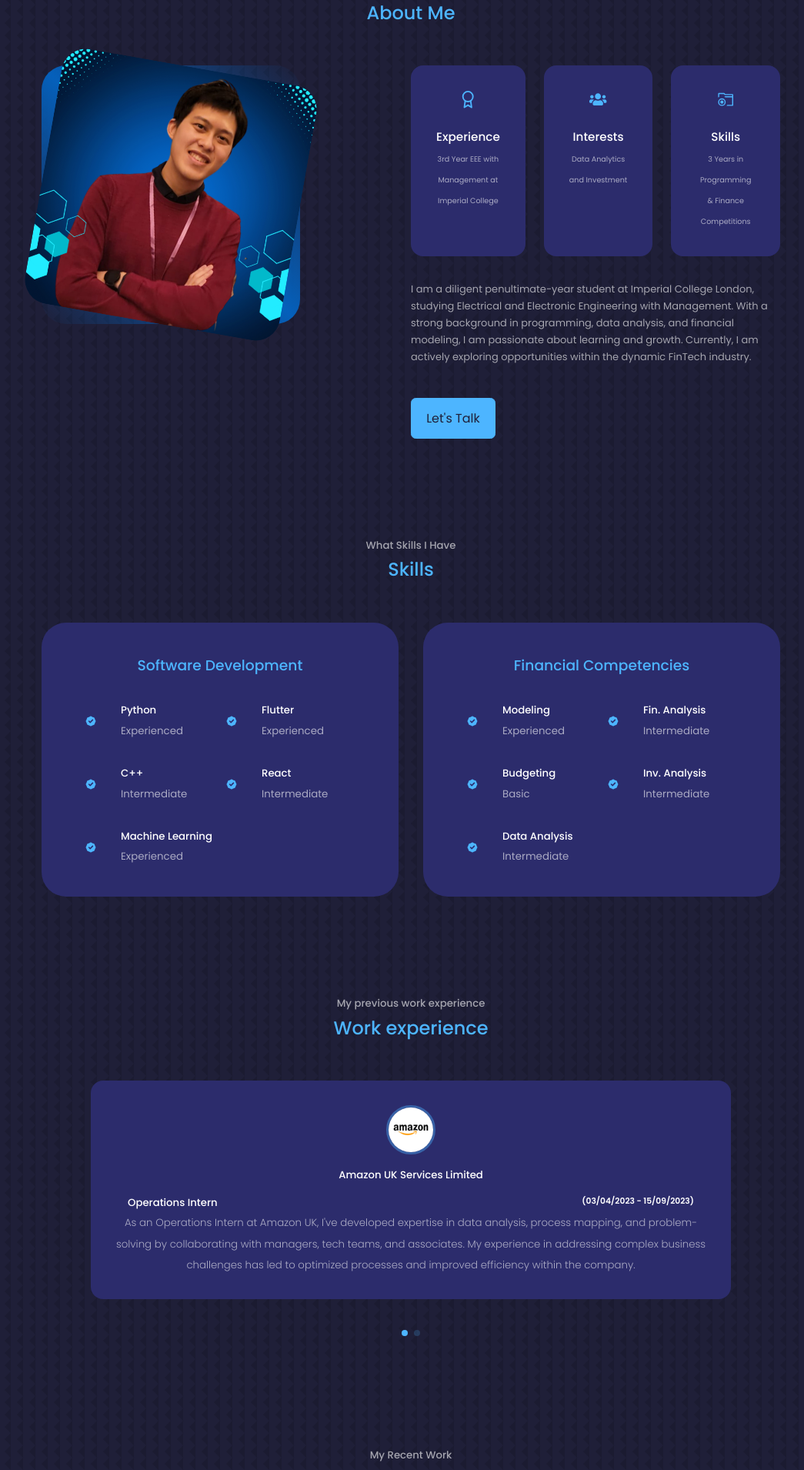
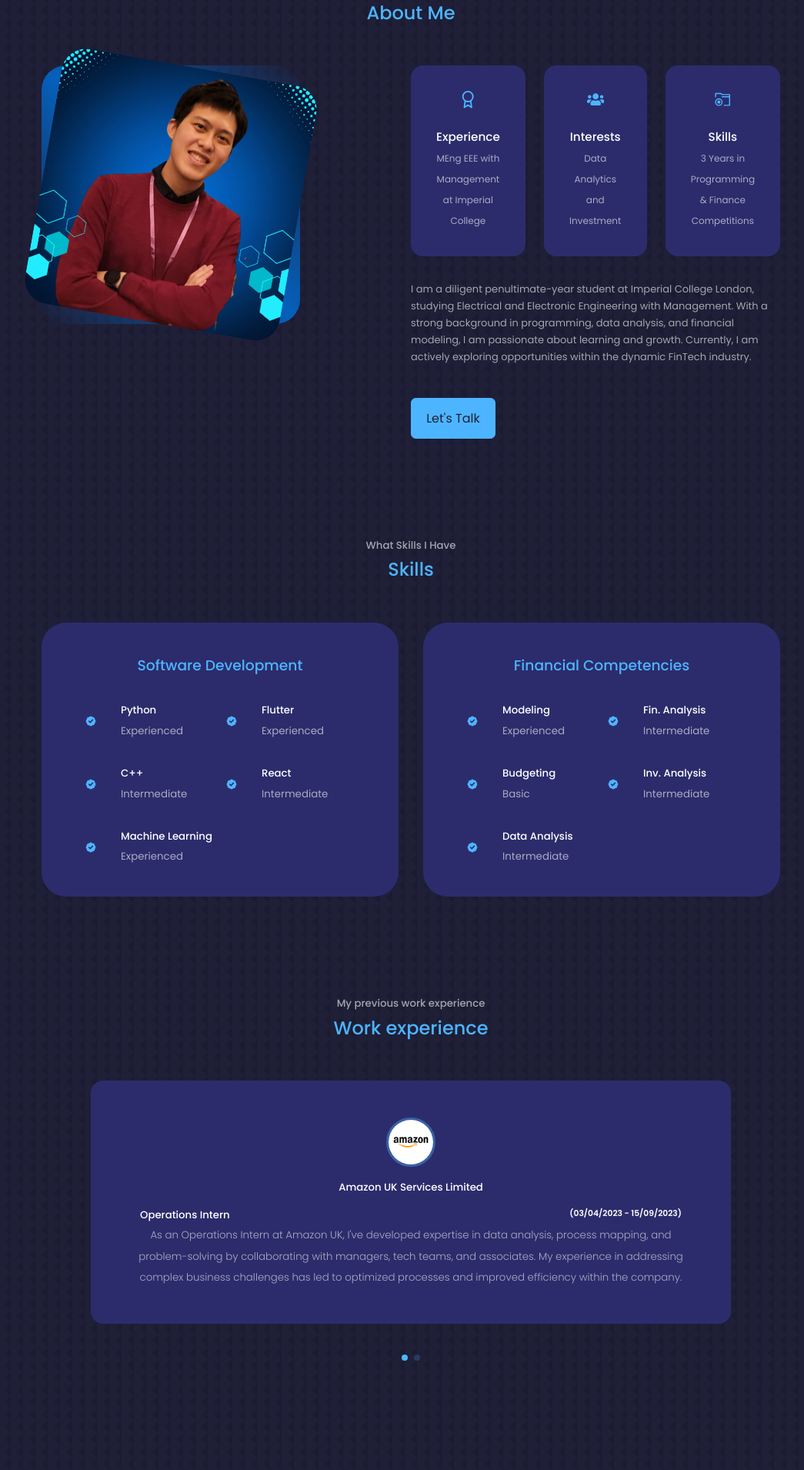
Before and after one commit to KelvinMang/Portfolio_Website, a React (Create React App) app in the folder react-portfolio-website/: page / in a window 1280 px wide. Shown: the part 954-2864 px from the top of the page at 77% size, without its empty margins (106-1151 px from the left). Built offline with nearby package versions, Linux system fonts and the light colour scheme.

Commit message:
added readme

```diff
--- a/react-portfolio-website/src/components/about/About.jsx
+++ b/react-portfolio-website/src/components/about/About.jsx
@@ -23,7 +23,7 @@ const About = () => {
               <article className='about__card'>
                 <FiAward className='about__icon'/>
                 <h5> Experience </h5>
-                <small> 3rd Year EEE with Management at Imperial College </small>
+                <small> MEng EEE with Management at Imperial College </small>
               </article>
 
               <article className='about__card'>
--- a/react-portfolio-website/src/components/about/about.css
+++ b/react-portfolio-website/src/components/about/about.css
@@ -60,7 +60,7 @@
 }
 
 .about__card small {
-    font-size: 0.6rem ;
+    font-size: 12px ;
     color: var(--color-light);
 }
 
--- a/react-portfolio-website/src/components/work_experience/work_experience.css
+++ b/react-portfolio-website/src/components/work_experience/work_experience.css
@@ -15,7 +15,7 @@
 .work_experience {
     background: var(--color-bg-variant);
     text-align: center;
-    padding: 2rem;
+    padding: 3rem;
     border-radius: 1rem;
     user-select: none;
 }
```
Also changed, not shown: 1 other file (tests, documents, lock files or other folders).
